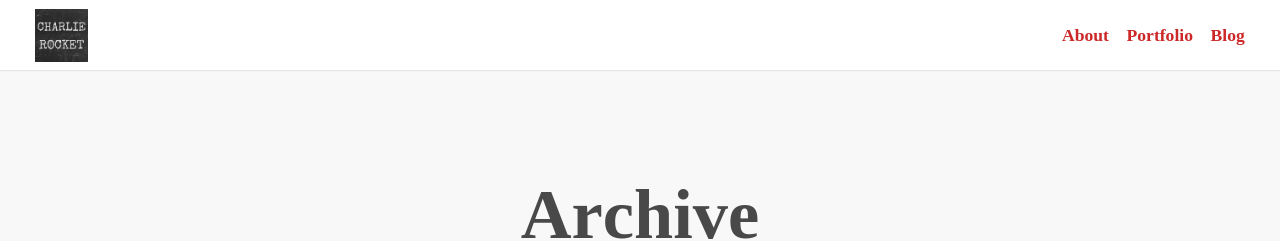
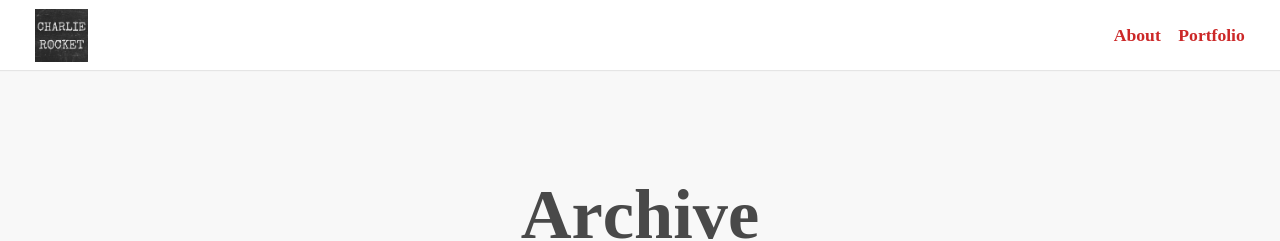
Before and after one commit to charlesrocket/photography, a Jekyll site: the page built from archive/index.html, in a window 1280 px wide. Shown: the top 241 px of the page. Built offline with Jekyll 4.4.1, drawn with Linux system fonts in a browser that asks for light colours; some web fonts are replaced.

Commit message:
remove blog from header

```diff
--- a/_includes/header.html
+++ b/_includes/header.html
@@ -8,7 +8,6 @@
     <ul class="header__list">
       <li><a data-scroll href="/#about">About</a></li>
       <li><a data-scroll href="/#portfolio">Portfolio</a></li>
-      <li><a data-scroll href="/#blog">Blog</a></li>
     </ul>
   </nav>
 </header>
```
